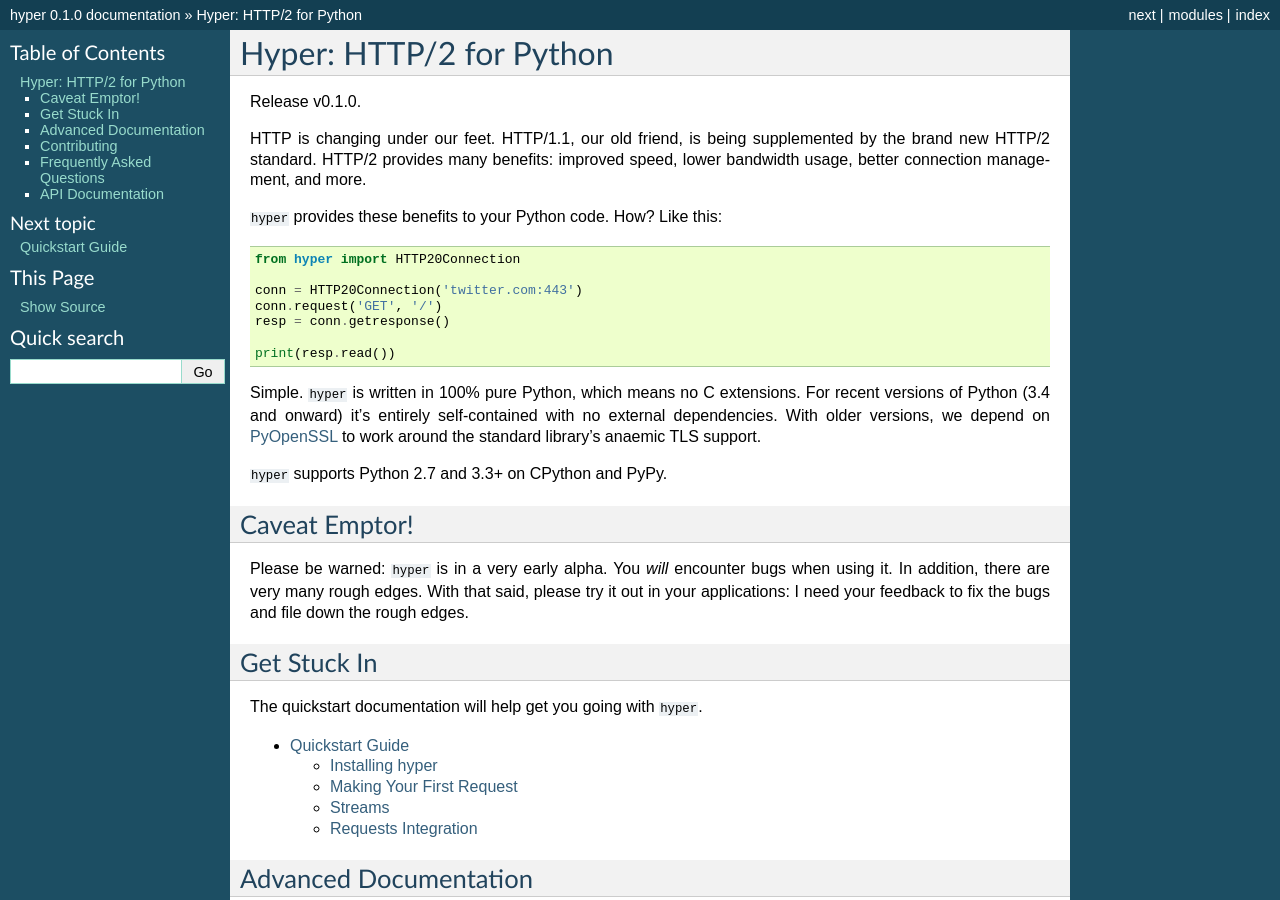
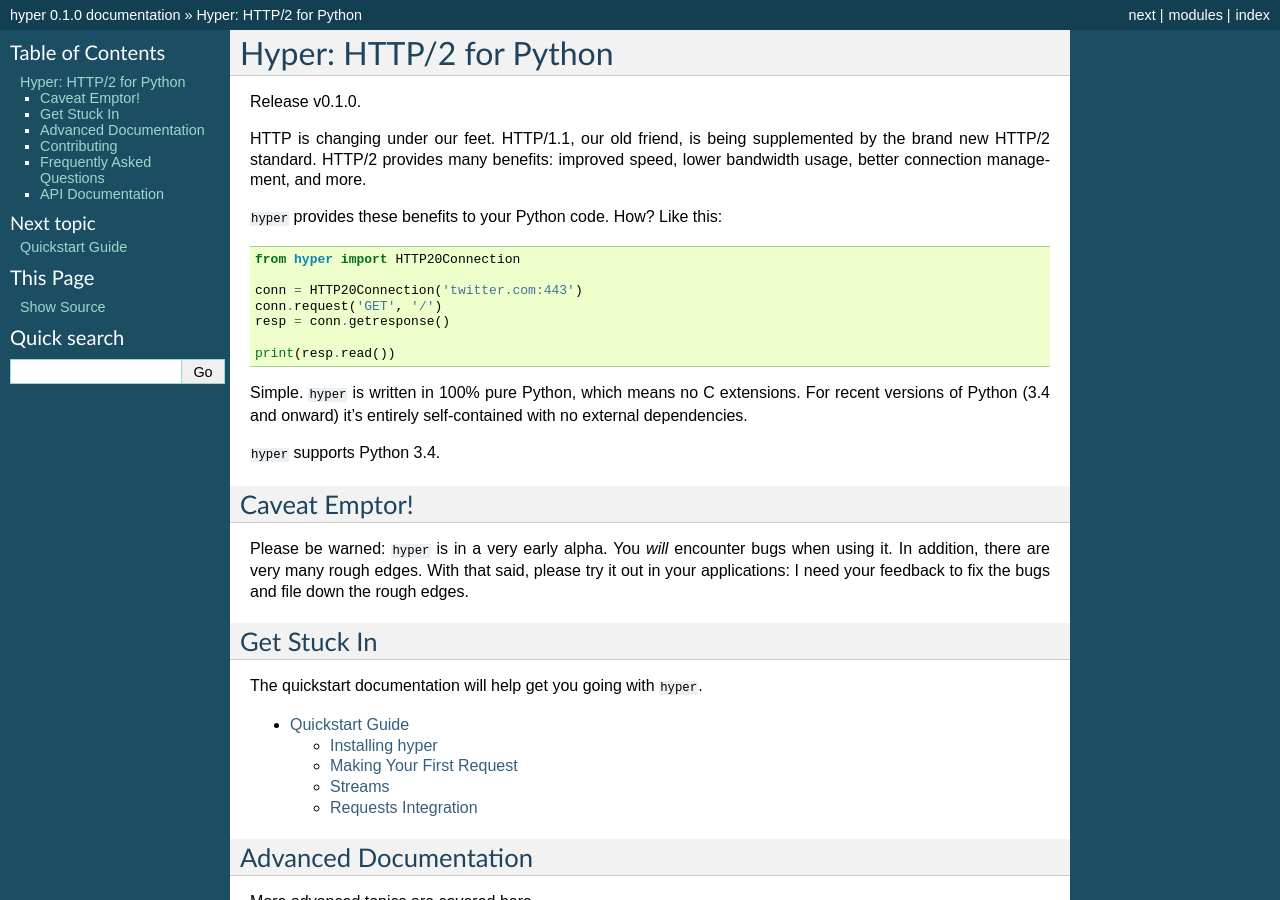
Before and after one commit to python-hyper/hyper, a Sphinx documentation site: the page built from docs/source/index.rst, in a window 1280 px wide and 900 px high. Built offline with Sphinx 7.4.7, drawn with Linux system fonts in a browser that asks for light colours.

Commit message:
Stop mentioning 3.3 and 2.7 in docs.

```diff
--- a/docs/source/index.rst
+++ b/docs/source/index.rst
@@ -24,12 +24,9 @@ improved speed, lower bandwidth usage, better connection management, and more.
 
 Simple. ``hyper`` is written in 100% pure Python, which means no C extensions.
 For recent versions of Python (3.4 and onward) it's entirely self-contained
-with no external dependencies. With older versions, we depend on `PyOpenSSL`_
-to work around the standard library's anaemic TLS support.
+with no external dependencies.
 
-``hyper`` supports Python 2.7 and 3.3+ on CPython and PyPy.
-
-.. _PyOpenSSL: http://pyopenssl.readthedocs.org/en/latest/
+``hyper`` supports Python 3.4.
 
 Caveat Emptor!
 --------------
```
